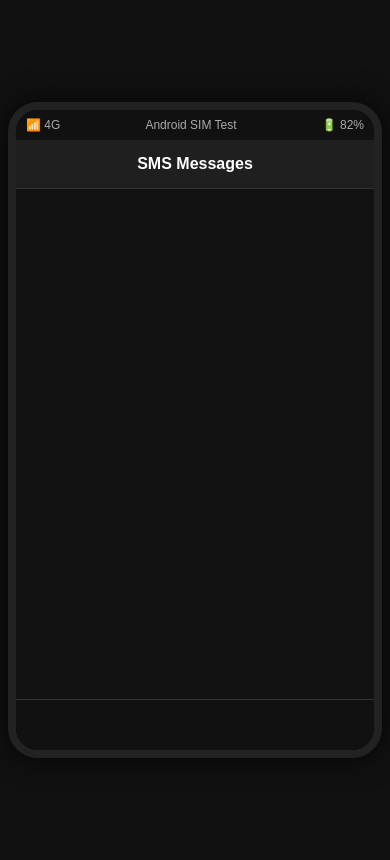
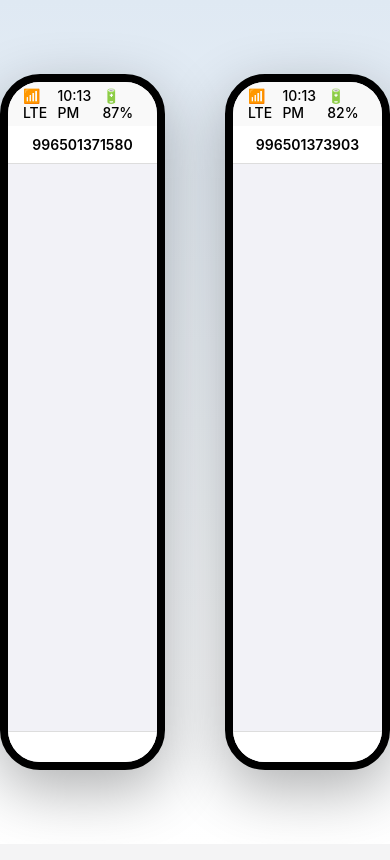
Before and after one commit to Kustikov/sms-web-phone, a Flask app: page / in a window 390 px wide. After the commit the page ends 807 px from the top, so only its background shows below. Run offline with Flask 3, Linux system fonts and the light colour scheme.

Commit message:
add new mobile in html

```diff
--- a/app.py
+++ b/app.py
@@ -1,26 +1,46 @@
 from flask import Flask, request, render_template, jsonify
+from datetime import datetime
 
 app = Flask(__name__)
 
-# Хранилище SMS в памяти
-messages = []
+# Два номера
+PHONE_1 = "996501371580"
+PHONE_2 = "996501373903"
+
+# Хранилище сообщений отдельно по номеру
+messages = {
+    PHONE_1: [],
+    PHONE_2: []
+}
 
 @app.route("/")
 def index():
-    return render_template("phone.html", messages=messages)
+    return render_template(
+        "phone.html",
+        phone1=PHONE_1,
+        phone2=PHONE_2,
+        messages=messages
+    )
 
 @app.route("/webhook", methods=["POST"])
 def webhook():
     try:
         data = request.get_json(force=True)
 
+        to_number = str(data.get("to")).replace("+", "")
+        sender = data.get("from")
+        text = data.get("text")
+
+        if to_number not in messages:
+            return jsonify({"status": "ignored"}), 200
+
         message = {
-            "to": data.get("to"),
-            "from": data.get("from"),
-            "text": data.get("text")
+            "from": sender,
+            "text": text,
+            "time": datetime.now().strftime("%H:%M")
         }
 
-        messages.append(message)
+        messages[to_number].append(message)
 
         return jsonify({"status": "ok"}), 200
 
--- a/templates/phone.html
+++ b/templates/phone.html
@@ -2,115 +2,148 @@
 <html>
 <head>
 <meta charset="UTF-8">
-    <title>Web Android Phone</title>
+<title>Dual iPhone SMS</title>
 
-    <!-- Автообновление каждые 2 секунды -->
 <meta http-equiv="refresh" content="2">
 
 <style>
 body {
-            background: #111;
+    margin: 0;
+    background: linear-gradient(180deg, #dfe9f3 0%, #ffffff 100%);
     display: flex;
     justify-content: center;
     align-items: center;
     height: 100vh;
-            font-family: Arial, sans-serif;
+    gap: 60px;
+    font-family: -apple-system, BlinkMacSystemFont, sans-serif;
 }
 
 .phone {
     width: 360px;
-            height: 640px;
-            background: #000;
-            border-radius: 30px;
-            box-shadow: 0 0 30px rgba(0,0,0,0.8);
+    height: 680px;
+    background: #f2f2f7;
+    border-radius: 40px;
+    box-shadow: 0 20px 60px rgba(0,0,0,0.3);
+    overflow: hidden;
     display: flex;
     flex-direction: column;
-            overflow: hidden;
-            border: 8px solid #222;
+    border: 8px solid black;
 }
 
 .status-bar {
-            height: 30px;
-            background: #111;
-            color: #aaa;
-            font-size: 12px;
+    height: 44px;
+    background: #f9f9f9;
     display: flex;
     justify-content: space-between;
     align-items: center;
-            padding: 0 10px;
+    padding: 0 15px;
+    font-size: 14px;
+    font-weight: 500;
 }
 
 .header {
-            background: #1f1f1f;
-            color: white;
-            padding: 15px;
-            font-weight: bold;
+    background: #ffffff;
+    padding: 10px;
     text-align: center;
-            border-bottom: 1px solid #333;
+    font-weight: 600;
+    border-bottom: 1px solid #ddd;
+    font-size: 14px;
 }
 
 .messages {
     flex: 1;
-            padding: 10px;
+    padding: 15px;
     overflow-y: auto;
-            background: #121212;
+    display: flex;
+    flex-direction: column;
 }
 
 .message {
     max-width: 75%;
     padding: 10px 14px;
-            border-radius: 18px;
+    border-radius: 20px;
     margin-bottom: 10px;
-            font-size: 14px;
+    font-size: 15px;
     line-height: 1.4;
+    background: #e5e5ea;
+    align-self: flex-start;
 }
 
-        .incoming {
-            background: #2a2a2a;
-            color: white;
-            align-self: flex-start;
-            border-bottom-left-radius: 4px;
+.time {
+    font-size: 11px;
+    color: #777;
+    margin-top: 4px;
 }
 
 .footer {
-            height: 50px;
-            background: #111;
-            border-top: 1px solid #333;
-        }
-
-        .sender {
-            font-size: 11px;
-            color: #888;
-            margin-bottom: 3px;
+    height: 30px;
+    background: #ffffff;
+    border-top: 1px solid #ddd;
 }
 </style>
 </head>
+
 <body>
 
+<!-- PHONE 1 -->
 <div class="phone">
-
     <div class="status-bar">
-        <span>📶 4G</span>
-        <span>Android SIM Test</span>
-        <span>🔋 82%</span>
+        <span>📶 LTE</span>
+        <span id="time1"></span>
+        <span>🔋 87%</span>
     </div>
 
     <div class="header">
-        SMS Messages
+        {{ phone1 }}
     </div>
 
     <div class="messages">
-        {% for msg in messages %}
-            <div class="message incoming">
-                <div class="sender">{{ msg.from }}</div>
+        {% for msg in messages[phone1] %}
+        <div class="message">
             {{ msg.text }}
+            <div class="time">{{ msg.time }}</div>
         </div>
         {% endfor %}
     </div>
 
     <div class="footer"></div>
+</div>
 
+
+<!-- PHONE 2 -->
+<div class="phone">
+    <div class="status-bar">
+        <span>📶 LTE</span>
+        <span id="time2"></span>
+        <span>🔋 82%</span>
     </div>
+
+    <div class="header">
+        {{ phone2 }}
+    </div>
+
+    <div class="messages">
+        {% for msg in messages[phone2] %}
+        <div class="message">
+            {{ msg.text }}
+            <div class="time">{{ msg.time }}</div>
+        </div>
+        {% endfor %}
+    </div>
+
+    <div class="footer"></div>
+</div>
+
+<script>
+function updateTime() {
+    const now = new Date();
+    const formatted = now.toLocaleTimeString([], {hour: '2-digit', minute: '2-digit'});
+    document.getElementById("time1").innerText = formatted;
+    document.getElementById("time2").innerText = formatted;
+}
+setInterval(updateTime, 1000);
+updateTime();
+</script>
 
 </body>
 </html>
```
Lines whose indentation alone changed are shown as unchanged.
